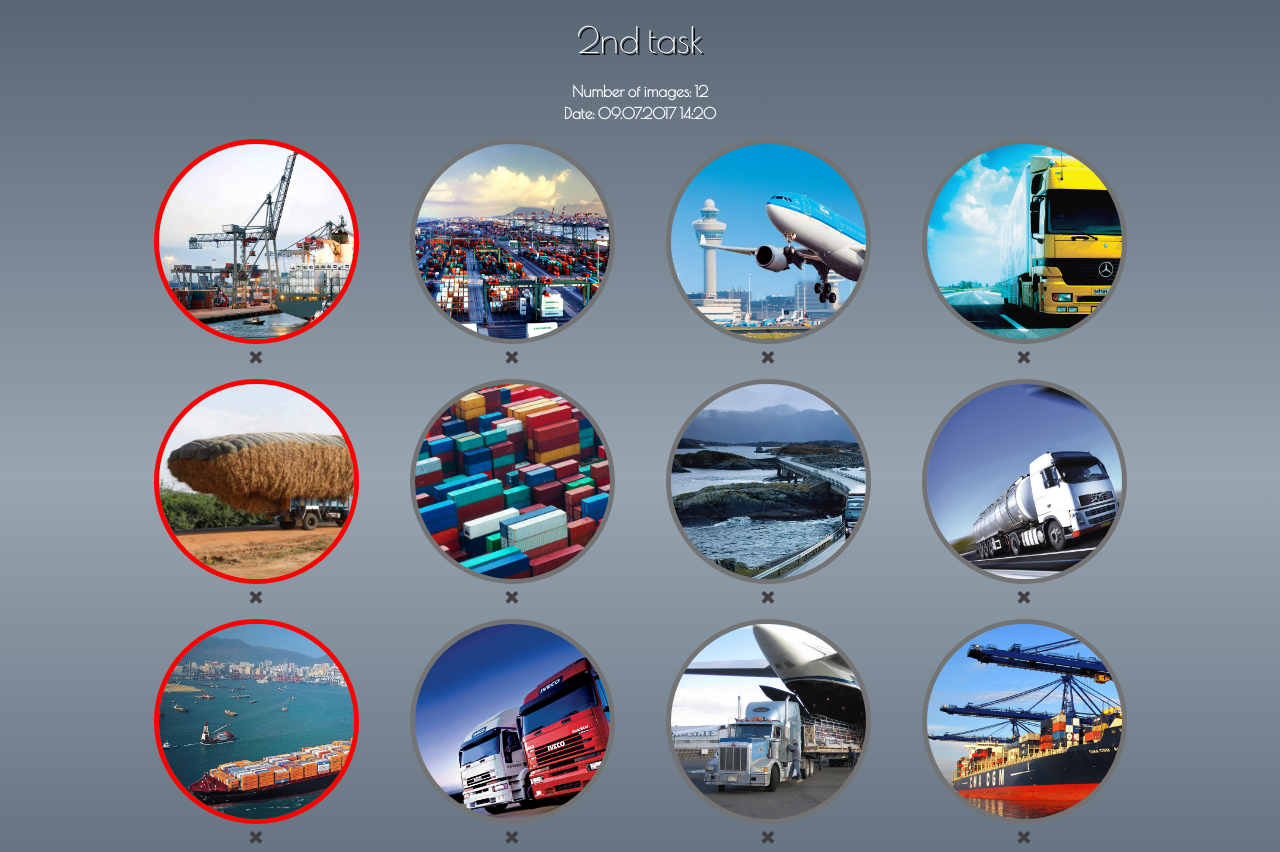
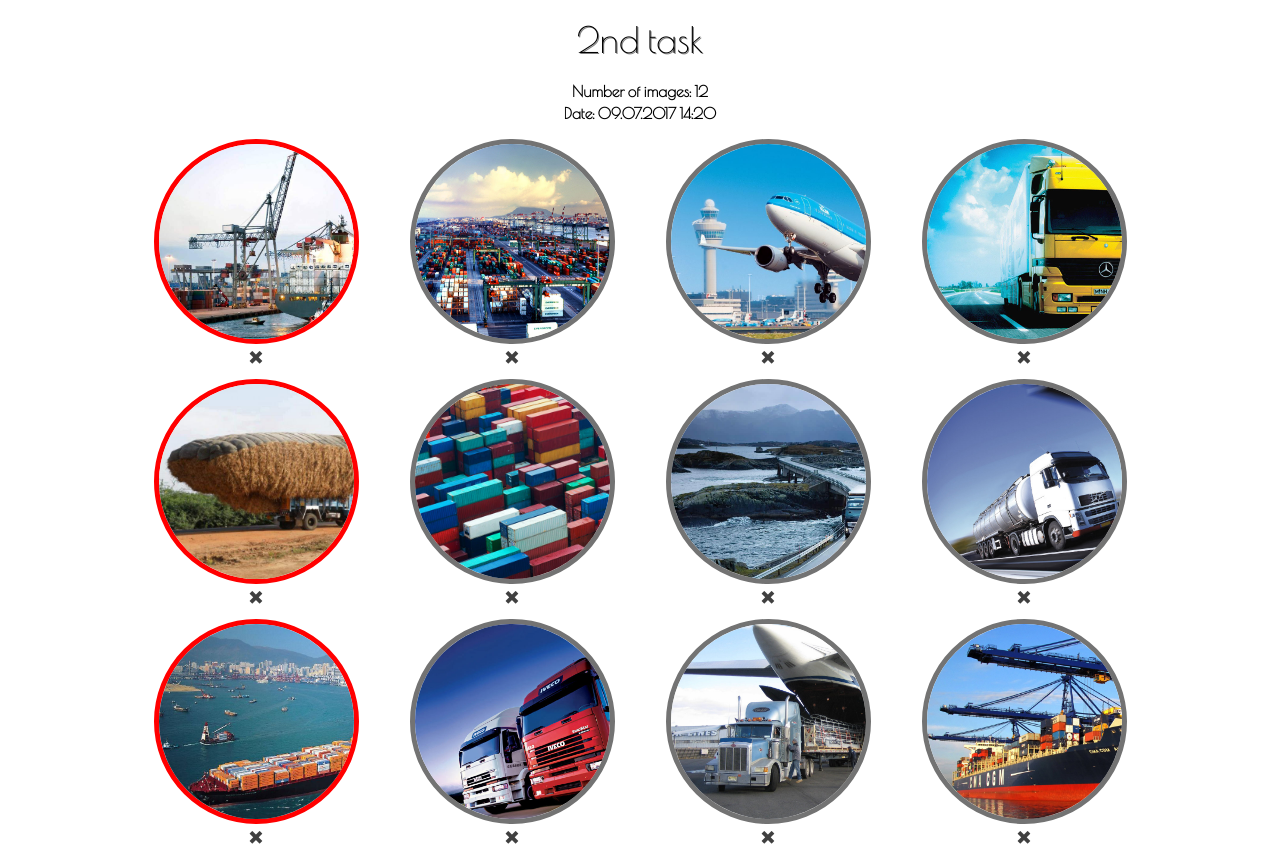
Before and after one commit to NRJman/Galanix-IT-test-job, a plain HTML site: page Task 2/index.html in a window 1280 px wide. Shown: the top 852 px of the page. Drawn offline with nearby package versions, Linux system fonts and the light colour scheme.

Commit message:
Fix pages background

```diff
--- a/Task 2/scss/style.scss
+++ b/Task 2/scss/style.scss
@@ -1,15 +1,10 @@
 body{
-  	background: #609d9f;
-  	background: -webkit-linear-gradient(#586674, #99a6b2, #586674);
-  	background: -o-linear-gradient(#586674, #99a6b2, #586674);
-  	background: -moz-linear-gradient(#586674, #99a6b2, #586674);
-  	background: linear-gradient(#586674, #99a6b2, #586674);
   	font-family: 'Poiret One', cursive;
   	font-weight: bold;
-  	color: white;
+  	color: black;
   	h1{
-  		color: white;
-  		text-shadow: 2px 2px black;
+  		color: black;
+  		text-shadow: 1px 1px grey;
   	}
 	div.container{
 		width: 80%;
@@ -105,7 +100,7 @@ body{
   			transition: all 1s ease;
 		}
 		span:hover{
-			color: #999999;
+			color: black;
   			-webkit-transition: all 0.7s ease;;
   			-moz-transition: all 0.7s ease;;
   			-o-transition: all 0.7s ease;;
--- a/Task 3/scss/style.scss
+++ b/Task 3/scss/style.scss
@@ -1,9 +1,4 @@
 body{
-  	background: #e6ffff; /* For browsers that do not support gradients */
-  	background: -webkit-linear-gradient(left, #fcf4e8 , #f0ffff); /* For Safari 5.1 to 6.0 */
-  	background: -o-linear-gradient(right, #fcf4e8, #f0ffff); /* For Opera 11.1 to 12.0 */
-  	background: -moz-linear-gradient(right, #fcf4e8, #f0ffff); /* For Firefox 3.6 to 15 */
-  	background: linear-gradient(to right, #fcf4e8 , #f0ffff); /* Standard syntax */
   	font-family: 'Poiret One', cursive;
   	font-weight: bold;
   	h1{
```
Also changed, not shown: Task 1/css/style.css, Task 2/css/style.css, Task 3/css/style.css, 2 other files.
